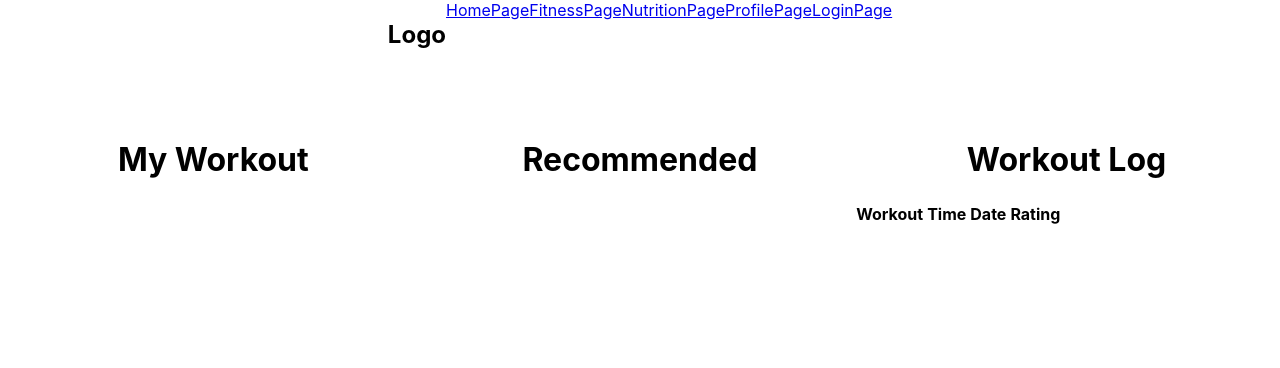
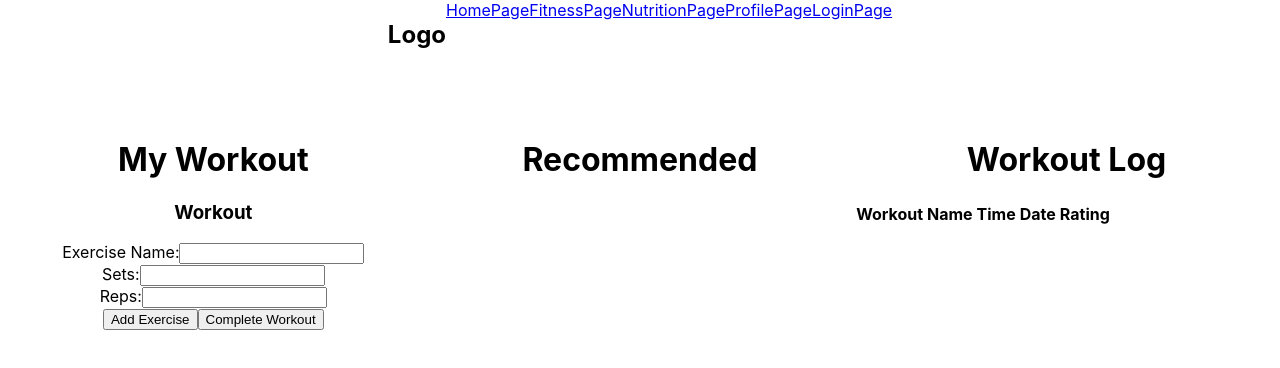
Before and after one commit to pht1207/capstone-fitness-app, a React (Create React App) app: page /FitnessPage in a window 1280 px wide. Shown: the top 368 px of the page. Built offline with nearby package versions, Linux system fonts and the light colour scheme.

Commit message:
Added a fucntion too input exercise info but still needs work

```diff
--- a/src/pages/FitnessPage/FitnessPage.css
+++ b/src/pages/FitnessPage/FitnessPage.css
@@ -9,3 +9,14 @@
     padding-top: 50px;
 
 }
+
+.FitnessPage.table {
+    width: 100%;
+    border-collapse: collapse;
+}
+
+.FitnessPage.th, .FitnessPage.td {
+    padding: 8px;
+    text-align: left;
+    border-bottom: 1px solid #ddd;
+}
--- a/src/pages/FitnessPage/FitnessPage.js
+++ b/src/pages/FitnessPage/FitnessPage.js
@@ -1,4 +1,103 @@
+import React, { useState } from 'react';
 import "./FitnessPage.css";
+// EXPERIMENTAL CODE
+function Workout({ onWorkoutComplete }) {
+  // Store exercise values
+  const [exercises, setExercises] = useState([]);
+  const [exerciseName, setExerciseName] = useState('');
+  const [sets, setSets] = useState('');
+  const [reps, setReps] = useState('');
+
+  // handle values when user updates data
+  const handleExerciseNameUpdate = (event) => {
+    setExerciseName(event.target.value);
+  };
+
+  const handleSetsUpdate = (event) => {
+    setSets(event.target.value);
+  };
+
+  const handleRepsUpdate = (event) => {
+    setReps(event.target.value);
+  };
+
+  // add exercise to the workout
+  const handleAddExercise = () => {
+    const newExercise = { exerciseName, sets, reps };
+    setExercises([...exercises, newExercise]);
+    setExerciseName('');
+    setSets('');
+    setReps('');
+  };
+  const handleSubmit = () =>{
+    alert("page will reload");
+
+  }
+
+  // Function to calculate workout time
+  const calculateTime = () => {
+    return exerciseName.length * 10; // assuming user rests between sets
+  };
+
+  // handles the event in which a user completes their workout
+  const handleCompleteWorkout = () => {
+    const time = calculateTime();
+    const workoutInfo = {
+      workoutName: 'My Workout', // should allow user to name workout
+      time,
+      date: new Date().toISOString().slice(0, 10), //
+      rating: '5', // user should rate workout once completed
+    };
+    onWorkoutComplete(workoutInfo);
+  };
+
+  return (
+    <div className="workout-box">
+      <h3>Workout</h3>
+      <form onSubit={handleSubmit}>
+      <div>
+        <label htmlFor="exerciseName">Exercise Name:</label>
+        <input
+          type="text"
+          id="exerciseName"
+          value={exerciseName}
+          onChange={handleExerciseNameUpdate}
+        />
+      </div>
+      <div>
+        <label htmlFor="sets">Sets:</label>
+        <input
+          type="text"
+          id="sets"
+          value={sets}
+          onChange={handleSetsUpdate}
+        />
+      </div>
+      <div>
+        <label htmlFor="reps">Reps:</label>
+        <input
+          type="text"
+          id="reps"
+          value={reps}
+          onChange={handleRepsUpdate}
+        />
+      </div>
+      <button onClick={handleAddExercise}>Add Exercise</button>
+      <button onClick={handleCompleteWorkout}>Complete Workout</button>
+      </form>
+    </div>
+  );
+}
+// EXPERIMENTAL CODE
+
+
+
+
+
+
+
+
+
 
 function FitnessPage() {
   //Your code to make the site functional goes in this empty space. The 'return()' below is what renders on the page (the html)
@@ -7,26 +106,50 @@ function FitnessPage() {
   //https://capstone.parkert.dev/backend/getWorkouts
   //https://capstone.parkert.dev/backend/createWorkouts
 
+
+//EXPERIMENTAL CODE
+const [workoutLog, setWorkoutLog] = useState([]);
+
+  // Function to handle completing the workout and logging workout information
+  const handleWorkoutComplete = (workoutInfo) => {
+    setWorkoutLog([...workoutLog, workoutInfo]);
+  };
+//EXPERIMENTAL CODE
+
+
+
+
 return (
-    <div className="FitnessPage">
-      <div class="Banner">
-        <div class="mworkout">
+  <div className='FitnessPage'>
+    <div className="Banner">
+      <div className="mworkout">
         <h1>My Workout</h1>
+        <Workout onWorkoutComplete={handleWorkoutComplete} />
       </div>
-        <div class="recommend">
+      <div className="recommend">
         <h1>Recommended</h1>
       </div>
-        <div class="workoutl">
+      <div className="workoutl">
         <h1>Workout Log</h1>
         <table id="workoutTable">
           <thead>
             <tr>
-                <th>Workout</th>
+              <th>Workout Name</th>
               <th>Time</th>
               <th>Date</th>
               <th>Rating</th>
             </tr>
           </thead>
+          <tbody>
+            {workoutLog.map((workout, index) => (
+              <tr key={index}>
+                <td>{workout.workoutName}</td>
+                <td>{workout.time} minutes</td>
+                <td>{workout.date}</td>
+                <td>{workout.rating}</td>
+              </tr>
+            ))}
+          </tbody>
         </table>
       </div>
     </div>
```
Lines whose indentation alone changed are shown as unchanged.
